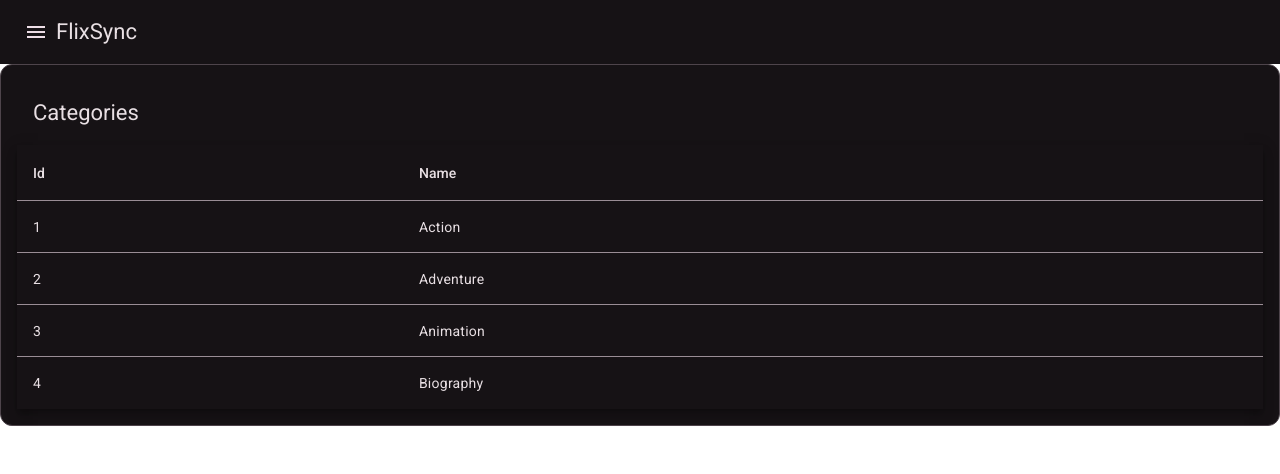
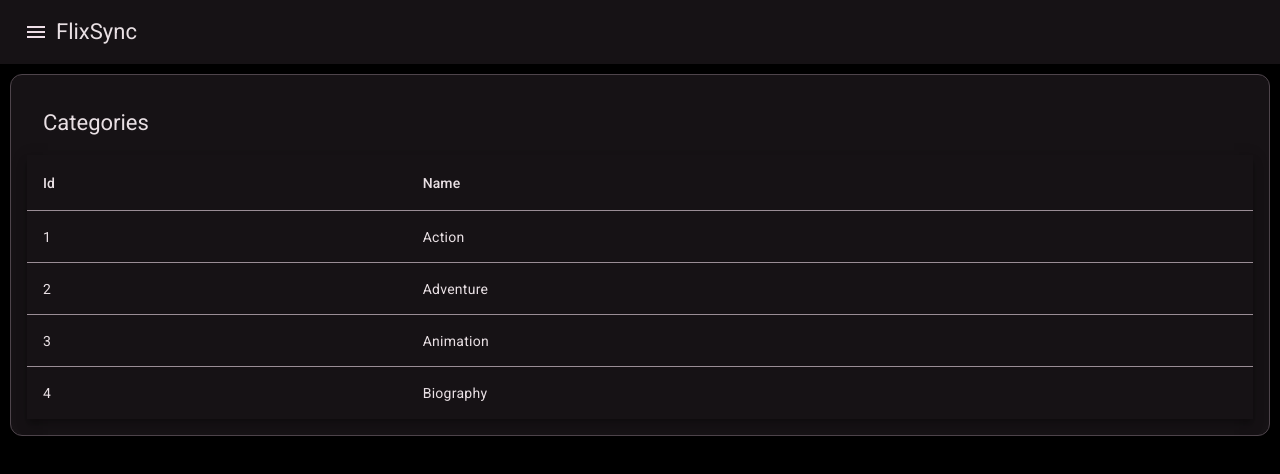
Before and after one commit to liviafausto/FlixSync, an Angular app in the folder flixsync-front-end/: page /categories in a window 1280 px wide. Shown: the top 474 px of the page. Built offline with nearby package versions, Linux system fonts and the light colour scheme.

Commit message:
style: background color and card's margin

```diff
--- a/flixsync-front-end/src/app/categories/categories/categories.component.scss
+++ b/flixsync-front-end/src/app/categories/categories/categories.component.scss
@@ -0,0 +1,7 @@
+table {
+  width: 100%;
+}
+
+mat-card {
+  margin: 10px;
+}
--- a/flixsync-front-end/src/app/episodes/episodes/episodes.component.html
+++ b/flixsync-front-end/src/app/episodes/episodes/episodes.component.html
@@ -1 +1 @@
-<p>episodes works!</p>
+<p style="color: white;">episodes works!</p>
--- a/flixsync-front-end/src/app/movies/movies/movies.component.scss
+++ b/flixsync-front-end/src/app/movies/movies/movies.component.scss
@@ -1,3 +1,7 @@
 table {
   width: 100%;
 }
+
+mat-card {
+  margin: 10px;
+}
--- a/flixsync-front-end/src/app/tv-shows/tv-shows/tv-shows.component.html
+++ b/flixsync-front-end/src/app/tv-shows/tv-shows/tv-shows.component.html
@@ -1 +1 @@
-<p>tv-shows works!</p>
+<p style="color: white;">tv-shows works!</p>
--- a/flixsync-front-end/src/styles.scss
+++ b/flixsync-front-end/src/styles.scss
@@ -1,4 +1,4 @@
 /* You can add global styles to this file, and also import other style files */
 
 html, body { height: 100%; }
-body { margin: 0; font-family: Roboto, "Helvetica Neue", sans-serif; }
+body { margin: 0; font-family: Roboto, "Helvetica Neue", sans-serif; background-color: rgb(0, 0, 0);}
```
